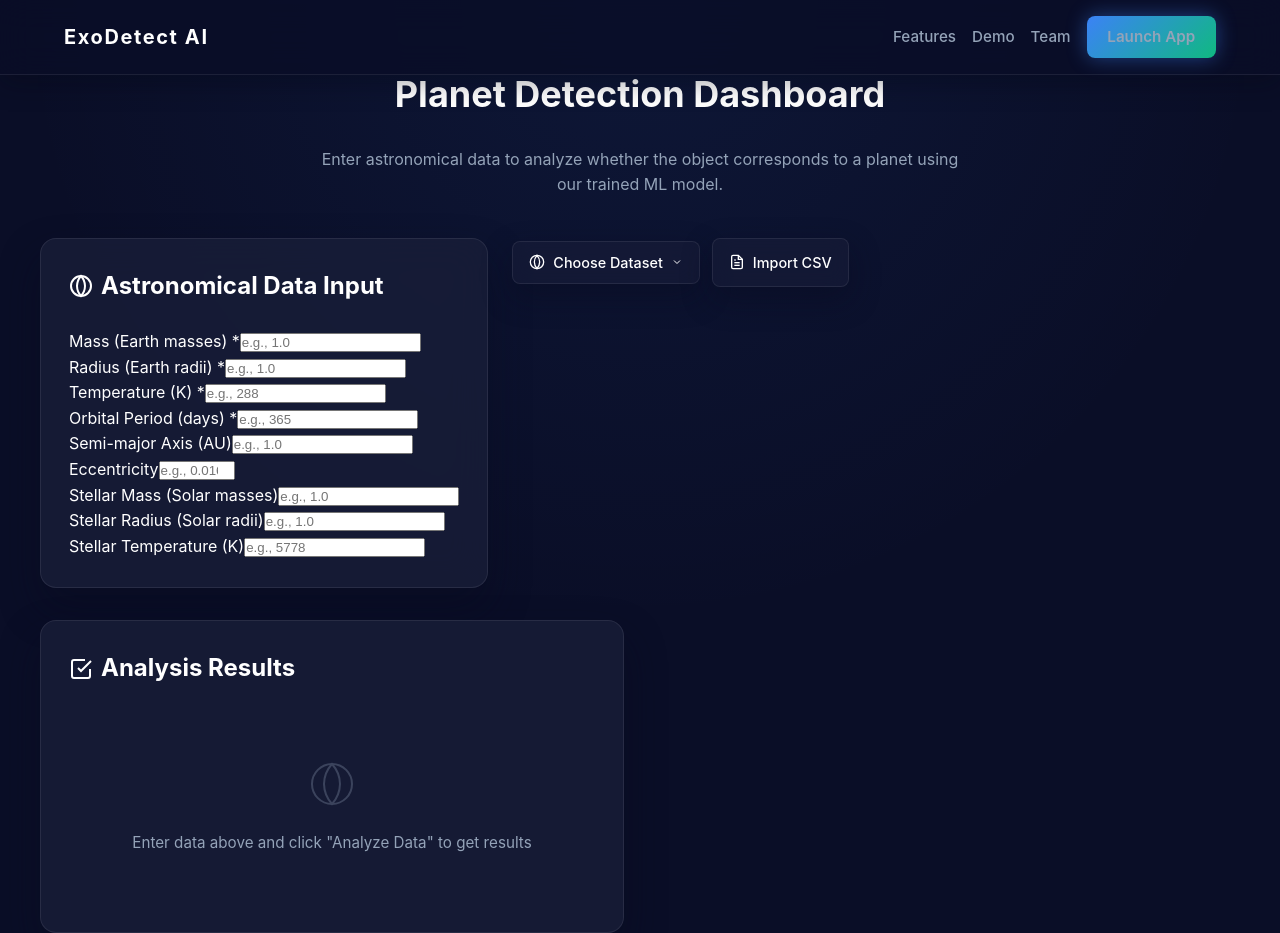
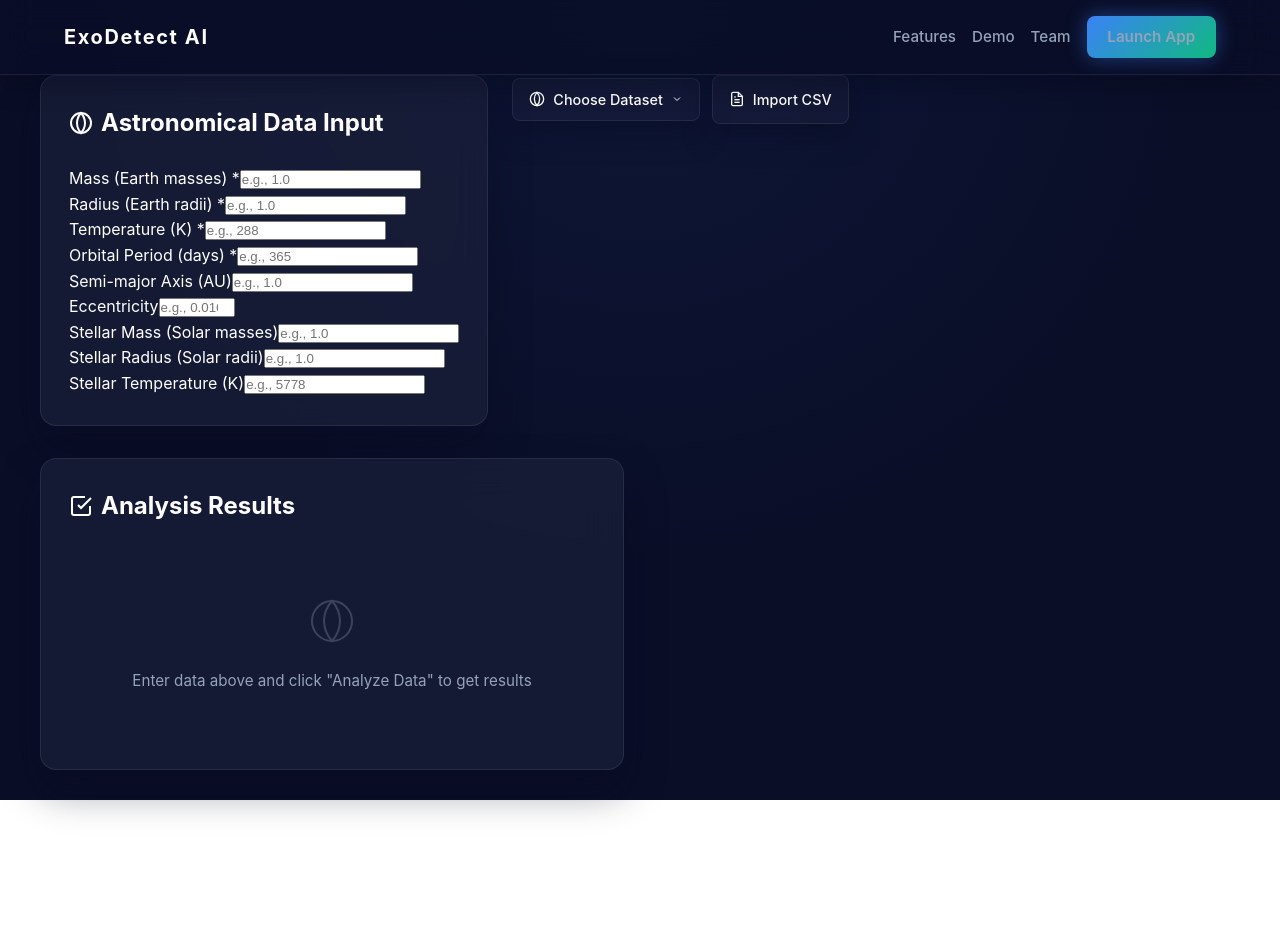
Before and after one commit to ChzCharbel/nasa_space_apps2025, a React (Vite) app in the folder front-2/: page /dashboard in a window 1280 px wide. After the commit the page ends 800 px from the top, so only its background shows below. Built offline with nearby package versions, Linux system fonts and the light colour scheme.

Commit message:
[Style] Removed title in Dashboard

```diff
--- a/front-2/src/pages/dashboard/index.jsx
+++ b/front-2/src/pages/dashboard/index.jsx
@@ -195,12 +195,6 @@ const Dashboard = () => {
     <main>
       <NavBar />
       <div className="container">
-        <h1 className="section-title">Planet Detection Dashboard</h1>
-        <p className="section-subtext">
-          Enter astronomical data to analyze whether the object corresponds to a
-          planet using our trained ML model.
-        </p>
-
         {/* Input Form with Action Buttons */}
         <div className="input-section">
           <AstronomicalDataInput
```
